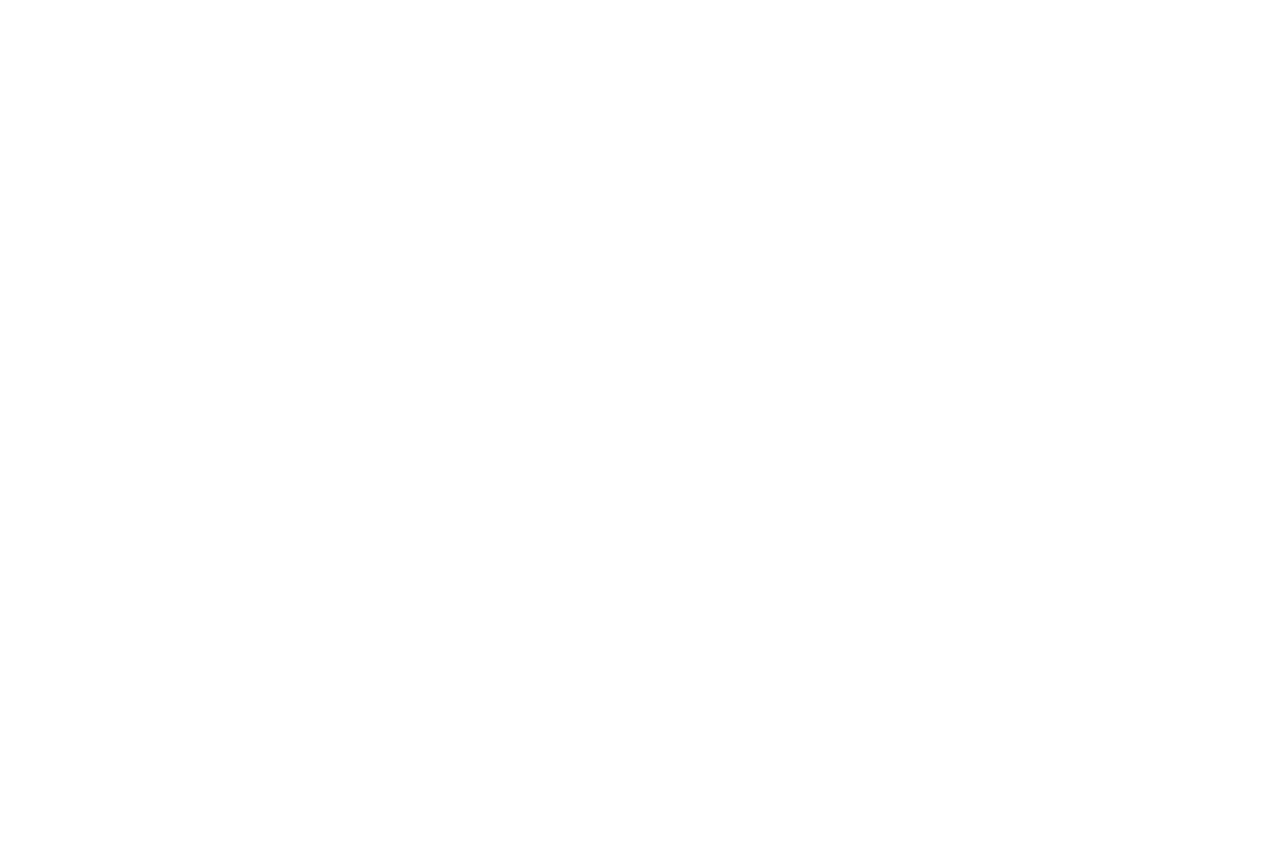
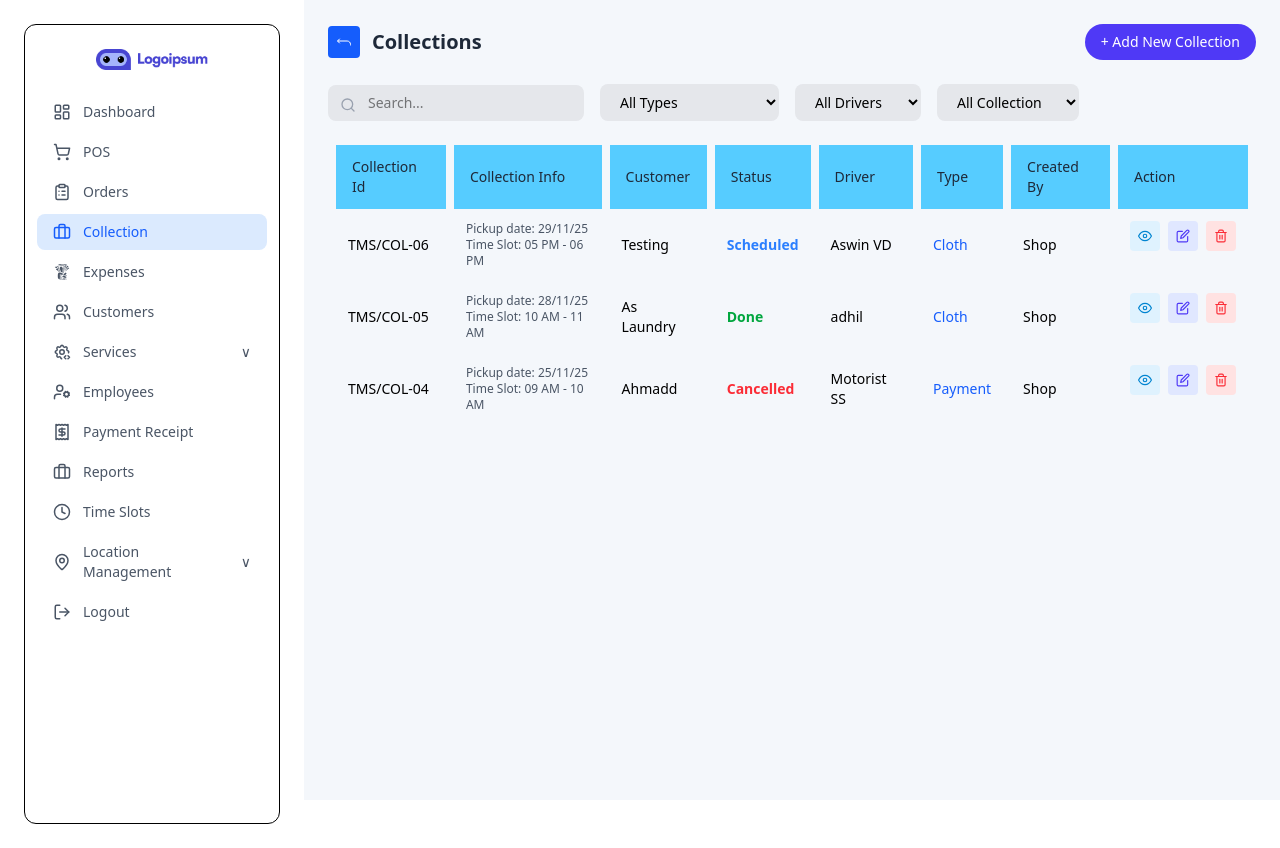
Before and after one commit to TechMET-Solutions/laundry_frontend-, a React (Vite) app: page /collection in a window 1280 px wide. Before the commit this address had no page. Before the commit the page ends 800 px from the top, so only its background shows below. Built offline with nearby package versions, Linux system fonts and the light colour scheme.

Commit message:
Collections.jsx

```diff
--- a/src/App.jsx
+++ b/src/App.jsx
@@ -8,7 +8,7 @@
 import Addon from "./pages/services/Addon";
 import Emirates from "./pages/Location_management.jsx/Emirates";
 import Area from "./pages/Location_management.jsx/Area";
-
+import Collections from "./pages/Collections.jsx";
 
 
 function App() {
@@ -26,6 +26,7 @@
         <Route path="services/addon" element={<Addon />} />
         <Route path="location_management/emirates" element={<Emirates />} />
         <Route path="location_management/areas" element={<Area />} />
+        <Route path="collection" element={<Collections />} />
 
       </Route>
 
--- /dev/null
+++ b/src/pages/Collections.jsx
@@ -0,0 +1,246 @@
+
+import React from "react";
+import { FiSearch, FiEye, FiEdit, FiTrash2 } from "react-icons/fi";
+import { IoReturnUpBackOutline } from "react-icons/io5";
+
+
+function Collections() {
+  return (
+    <div className="p-6 bg-[#f4f7fb] min-h-screen">
+      {/* Header */}
+        <div className="flex items-center justify-between mb-6">
+
+        {/* Left: Back + Title */}
+        <div className="flex items-center gap-3 cursor-pointer">
+            <div className="h-8 w-8 flex items-center justify-center bg-blue-600 text-white rounded">
+            <IoReturnUpBackOutline />
+            </div>
+
+            <h1 className="text-xl font-semibold text-gray-800">
+            Collections
+            </h1>
+        </div>
+
+        <button className="bg-indigo-600 text-white px-4 py-2 rounded-full text-sm cursor-pointer">
+            + Add New Collection
+        </button>
+        </div>
+
+        {/* Search & Filters */}
+        <div className="flex items-center gap-4 mb-6">
+            {/* Search */}
+            <div className="relative w-64 ">
+            <FiSearch className="absolute left-3 top-3 text-gray-400" />
+            <input
+                type="text"
+                placeholder="Search..."
+                className="w-full pl-10 pr-3 py-2 bg-gray-200 rounded-lg text-sm outline-none "
+            />
+            </div>
+
+            {/* Filters */}
+            <select className="px-4 py-2  rounded-lg text-sm bg-gray-200 cursor-pointer">
+            <option>All Types</option>
+            <option>Cloth Collection</option>
+            <option>Payment Collection</option>
+            </select>
+
+            <select className="px-4 py-2  rounded-lg text-sm bg-gray-200 cursor-pointer">
+            <option>All Drivers</option>
+            <option>Aswin VD</option>
+            <option>Super Man</option>
+            <option>Sales Team</option>
+            </select>
+
+            <select className="px-4 py-2 rounded-lg text-sm bg-gray-200">
+            <option>All Collection</option>
+            <option>Canceled</option>
+            <option>Re-Scheduled</option>
+            <option>Scheduled</option>
+            <option>Collected</option>
+            </select>
+        </div>
+
+      {/* Table */}
+      <div className="bg-[#f4f7fb]  ">
+        <table className="w-full text-sm border-separate border-spacing-x-2 ">
+            <thead>
+                <tr>
+                    <th className="bg-[#56CCFF] px-4 py-3 text-left text-gray-800 font-medium ">
+                    Collection Id
+                    </th>
+                    <th className="bg-[#56CCFF] px-4 py-3 text-left text-gray-800 font-medium">
+                    Collection Info
+                    </th>
+                    <th className="bg-[#56CCFF] px-4 py-3 text-left text-gray-800 font-medium">
+                    Customer
+                    </th>
+                    <th className="bg-[#56CCFF] px-4 py-3 text-left text-gray-800 font-medium ">
+                    Status
+                    </th>
+                    <th className="bg-[#56CCFF] px-4 py-3 text-left text-gray-800 font-medium ">
+                    Driver
+                    </th>
+                    <th className="bg-[#56CCFF] px-4 py-3 text-left text-gray-800 font-medium ">
+                    Type
+                    </th>
+                    <th className="bg-[#56CCFF] px-4 py-3 text-left text-gray-800 font-medium ">
+                    Created By
+                    </th>
+                    <th className="bg-[#56CCFF] px-4 py-3 text-left text-gray-800 font-medium">
+                    Action
+                    </th>
+                </tr>
+            </thead>
+
+
+            <tbody>
+                {[
+                {
+                    id: "TMS/COL-06",
+                    date: "29/11/25",
+                    time: "05 PM - 06 PM",
+                    customer: "Testing",
+                    status: "Scheduled",
+                    driver: "Aswin VD",
+                    type: "Cloth",
+                },
+                {
+                    id: "TMS/COL-05",
+                    date: "28/11/25",
+                    time: "10 AM - 11 AM",
+                    customer: "As Laundry",
+                    status: "Done",
+                    driver: "adhil",
+                    type: "Cloth",
+                },
+                {
+                    id: "TMS/COL-04",
+                    date: "25/11/25",
+                    time: "09 AM - 10 AM",
+                    customer: "Ahmadd",
+                    status: "Cancelled",
+                    driver: "Motorist SS",
+                    type: "Payment",
+                },
+                ].map((item, index) => (
+                <tr key={index} className="border-b">
+                    <td className="p-3">{item.id}</td>
+
+                    <td className="p-3 text-xs text-gray-600">
+                    Pickup date: {item.date} <br />
+                    Time Slot: {item.time}
+                    </td>
+
+                    <td className="p-3">{item.customer}</td>
+
+                    <td className="p-3">
+                    <span
+                        className={`font-semibold ${
+                        item.status === "Done"
+                            ? "text-green-600"
+                            : item.status === "Cancelled"
+                            ? "text-red-500"
+                            : "text-blue-500"
+                        }`}
+                    >
+                        {item.status}
+                    </span>
+                    </td>
+
+                    <td className="p-3">{item.driver}</td>
+
+                    <td className="p-3 text-blue-600 font-medium">{item.type}</td>
+
+                    <td className="p-3">Shop</td>
+
+                    <td className="p-3 flex gap-2">
+                    <button className="p-2 bg-sky-100 text-sky-600 rounded cursor-pointer">
+                        <FiEye />
+                    </button>
+                    <button className="p-2 bg-indigo-100 text-indigo-600 rounded">
+                        <FiEdit />
+                    </button>
+                    <button className="p-2 bg-red-100 text-red-500 rounded">
+                        <FiTrash2 />
+                    </button>
+                    </td>
+                </tr>
+                ))}
+            </tbody>
+        </table>
+      </div>
+    </div>
+  );
+}
+
+export default Collections;
+
+
+
+
+{/* <thead className="bg-sky-400 text-white">
+            <tr>
+              <th className="p-3 text-left rounded-1-lg">Collection Id</th>
+              <th className="p-3 text-left ">Collection Info</th>
+              <th className="p-3 text-left">Customer</th>
+              <th className="p-3 text-left">Status</th>
+              <th className="p-3 text-left">Driver</th>
+              <th className="p-3 text-left">Type</th>
+              <th className="p-3 text-left">Created By</th>
+              <th className="p-3 text-left">Action</th>
+            </tr>
+          </thead> */}
+
+
+
+
+
+//         <div className=" relative w-[318px]">
+
+//             <div>
+//                 <button className="bg-blue-700 rounded-4xl text-white text-sm font-semibold cursor-pointer ml-[500px] h-[38px] w-[162px] mt-10 ">Add New Collection</button>
+//             </div>
+
+//             <h1 className="text-2xl font-semibold mb-4 ">
+//                 Collections
+//             </h1>
+
+//             <div className= "  pl-[200px] flex space-x-4 mb-6">
+
+//               <FiSearch
+//                 className="absolute mt-16 text-gray-800 top-1/2 -translate-y-1/2 text-gray-400"
+//                 size={16}
+//                 />
+
+//                 <input type="text" placeholder="Search..."
+//                 className="py-1 pl-8  h-[38px] rounded-md bg-gray-100 border-gray-300  text-sm focus:outline-none focus:ring-2 foucs:ring-indigo-500 "
+//                 />
+
+
+
+//             {/* All Types */}
+
+//                 <select className="h-[38px] w-[157px] pt-135px rounded-md text-sm bg-gray-100 border-gray-700 focus:outline-none focus:ring-indigo-500 text-gray-800">
+//                     <option>All Types</option>
+//                     <option>Cloth Collection</option>
+//                     <option>Payment Collection</option>
+//                     <option>Other</option>
+//                 </select>
+
+//                 <select className="h-[38px] w-[157px] rounded-md text-sm bg-gray-100 border-gray-700 text-gray-00 focus:outline-none focus:ring-indigo-500">
+//                     <option>All Drivers</option>
+//                     <option>Aswin VD</option>
+//                     <option>Super Man</option>
+//                     <option>Sales Team</option>
+//                 </select>
+
+//                 <select className="border-gray-700 rounded-ms text-sm bg-gray-100 text-gray-700">
+//                     <option>All Collection</option>
+//                     <option>Canceled</option>
+//                     <option>Re-Scheduled</option>
+//                     <option>Scheduled</option>
+//                     <option>Collected</option>
+//                 </select>
+
+//             <div/>
```
Also changed, not shown: 1 other file (tests, documents, lock files or other folders).
